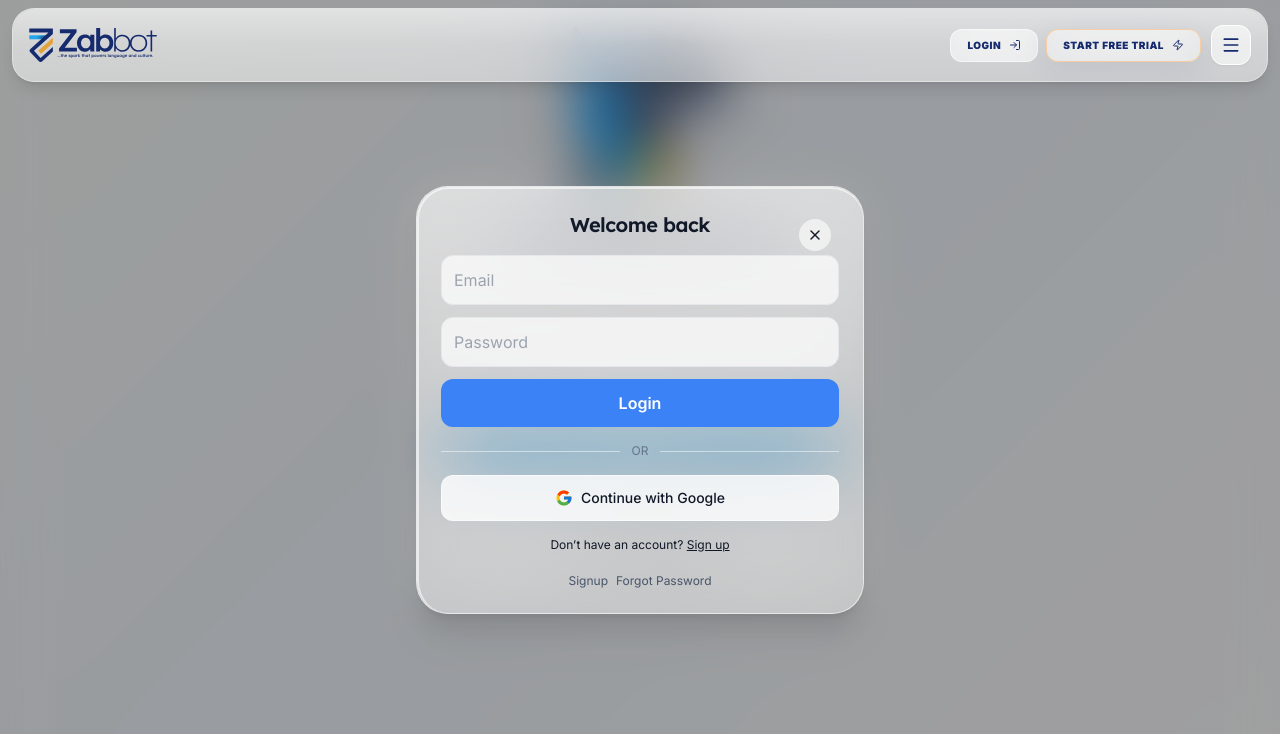
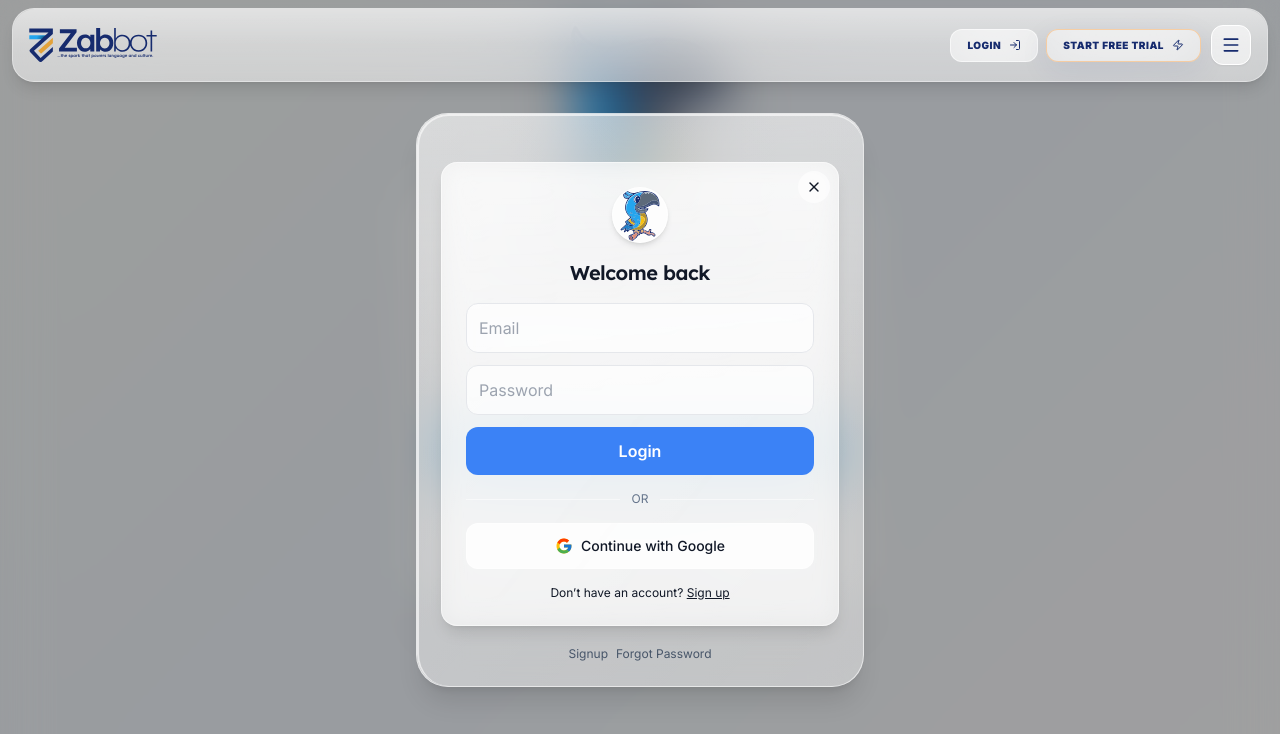
Before and after one commit to Tech-Managers-at-Zabbot/zabbot, a Next.js app in the folder apps/web/: page /login in a window 1280 px wide. Shown: the top 734 px of the page. Built offline with nearby package versions, Linux system fonts and the light colour scheme; no server answers; a web font is replaced by a local one.

Commit message:
Added parrod mascot to the login page

```diff
--- a/apps/web/src/components/auth/LoginForm.tsx
+++ b/apps/web/src/components/auth/LoginForm.tsx
@@ -1,6 +1,7 @@
 "use client";
 
 import { useState } from "react";
+import Image from "next/image";
 import { signIn } from "next-auth/react";
 import { useRouter } from "next/navigation";
 import { useAuth } from "./AuthProvider";
@@ -56,7 +57,24 @@ export default function LoginForm() {
   }
 
   return (
-    <div className="relative">
+    <div className="relative pt-6">
+
+      {/* 🧊 FORM CONTAINER */}
+      <div className="relative bg-white/60 backdrop-blur-md rounded-2xl p-6 shadow-lg border border-white/50 overflow-hidden">
+
+        {/* 🦜 MASCOT (NOW CONTAINED) */}
+        <div className="flex justify-center mb-4">
+          <div className="w-14 h-14 rounded-full bg-white/80 shadow-md border border-white/60 flex items-center justify-center overflow-hidden">
+            <Image
+              src="/mascot1.svg"
+              alt="Zabbot Mascot"
+              width={40}
+              height={40}
+              className="object-contain"
+              priority
+            />
+          </div>
+        </div>
 
         {/* CLOSE BUTTON */}
         <button
@@ -66,6 +84,7 @@ export default function LoginForm() {
           <X size={16} />
         </button>
 
+        {/* HEADER */}
         <h2 className="text-xl font-semibold text-center mb-4">
           Welcome back
         </h2>
@@ -76,7 +95,7 @@ export default function LoginForm() {
           </p>
         )}
 
-      {/* EMAIL LOGIN */}
+        {/* FORM */}
         <form onSubmit={handleLogin} className="space-y-3">
 
           <input
@@ -113,7 +132,7 @@ export default function LoginForm() {
           <div className="h-px flex-1 bg-white/50" />
         </div>
 
-      {/* GOOGLE LOGIN */}
+        {/* GOOGLE */}
         <button
           onClick={handleGoogleLogin}
           disabled={loading || googleLoading}
@@ -142,6 +161,8 @@ export default function LoginForm() {
             Sign up
           </button>
         </p>
+
+      </div>
     </div>
   );
 }
```
Lines whose indentation alone changed are shown as unchanged.
